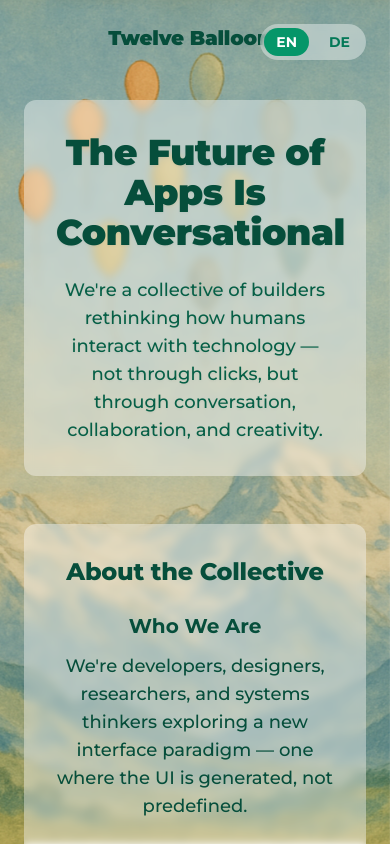
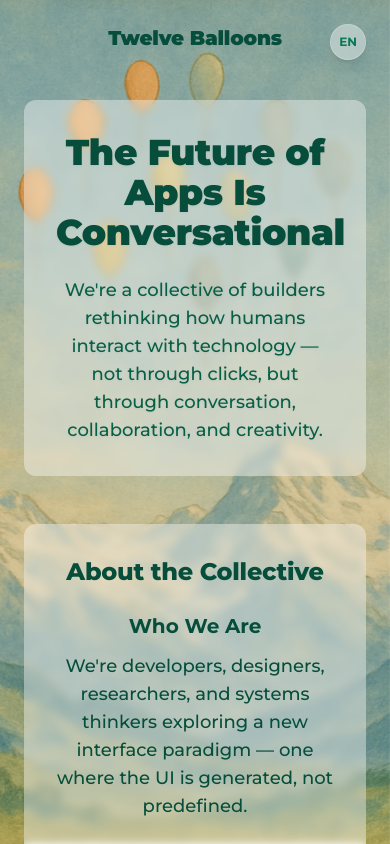
Before and after one commit to twelve-balloons/website, a Next.js app: page / in a window 390 px wide. Shown: the top 844 px of the page. Built offline with nearby package versions, Linux system fonts and the light colour scheme.

Commit message:
feat: update

```diff
--- a/app/landing-page.tsx
+++ b/app/landing-page.tsx
@@ -13,6 +13,7 @@ import { useRef, useEffect } from "react";
 // Replace the existing LandingPage component with this enhanced version
 export default function LandingPage() {
 	const [language, setLanguage] = useState<"en" | "de">("en");
+	const [showLanguageMenu, setShowLanguageMenu] = useState(false);
 
 	// Smooth scroll setup
 	useEffect(() => {
@@ -220,33 +221,104 @@ export default function LandingPage() {
 			<div className="relative z-10 min-h-screen flex flex-col px-6 md:px-16 lg:px-24">
 				{/* Header with fade in animation */}
 				<motion.header
-					className="pt-6 relative max-w-5xl mx-auto w-full"
+					className="pt-6 relative max-w-5xl mx-auto w-full flex items-center justify-center"
 					initial={{ opacity: 0, y: -20 }}
 					animate={{ opacity: 1, y: 0 }}
 					transition={{ duration: 0.6 }}
 				>
-					<h1 className="text-xl md:text-2xl font-black tracking-tight text-center">Twelve Balloons</h1>
+					<h1 className="text-xl md:text-2xl font-black tracking-tight">Twelve Balloons</h1>
+				</motion.header>
 
-					{/* Language Toggle */}
-					<div className="absolute top-6 right-0 flex gap-2 bg-white/40 backdrop-blur-sm rounded-full p-1">
+				{/* Floating Language Toggle - Mobile Friendly */}
+				<motion.div
+					className="fixed md:absolute md:top-6 top-6 right-6 z-20"
+					initial={{ opacity: 0, scale: 0.8 }}
+					animate={{ opacity: 1, scale: 1 }}
+					transition={{ duration: 0.5, delay: 0.3 }}
+				>
+					<div className="relative">
+						{/* Mobile: Floating button */}
+						<div className="md:hidden">
+							<motion.button
+								onClick={() => setShowLanguageMenu(!showLanguageMenu)}
+								className="w-9 h-9 bg-white/40 backdrop-blur-sm rounded-full shadow-lg flex items-center justify-center text-emerald-700 font-bold border border-white/20 text-xs"
+								whileTap={{ scale: 0.9 }}
+								whileHover={{ scale: 1.1, backgroundColor: "rgba(255, 255, 255, 0.6)" }}
+							>
+								{language.toUpperCase()}
+							</motion.button>
+
+							{/* Animated language options */}
+							<motion.div
+								className="absolute top-12 right-0 bg-white/80 backdrop-blur-sm rounded-xl shadow-lg border border-white/20 overflow-hidden"
+								initial={{ opacity: 0, y: -10, scale: 0.95 }}
+								animate={{
+									opacity: showLanguageMenu ? 1 : 0,
+									y: showLanguageMenu ? 0 : -10,
+									scale: showLanguageMenu ? 1 : 0.95,
+								}}
+								transition={{ duration: 0.2 }}
+								style={{ pointerEvents: showLanguageMenu ? "auto" : "none" }}
+							>
+								<button
+									onClick={() => {
+										setLanguage("en");
+										setShowLanguageMenu(false);
+									}}
+									className={`block w-full px-4 py-3 text-left font-bold transition-colors ${
+										language === "en" ? "bg-emerald-600 text-white" : "text-emerald-700 hover:bg-white/50"
+									}`}
+								>
+									English
+								</button>
+								<button
+									onClick={() => {
+										setLanguage("de");
+										setShowLanguageMenu(false);
+									}}
+									className={`block w-full px-4 py-3 text-left font-bold transition-colors ${
+										language === "de" ? "bg-emerald-600 text-white" : "text-emerald-700 hover:bg-white/50"
+									}`}
+								>
+									Deutsch
+								</button>
+							</motion.div>
+						</div>
+
+						{/* Desktop: Sliding toggle */}
+						<div className="hidden md:block relative bg-white/40 backdrop-blur-sm rounded-full p-1 shadow-lg border border-white/20">
+							{/* Sliding background */}
+							<motion.div
+								className="absolute top-1 bottom-1 bg-emerald-600 rounded-full shadow-sm"
+								animate={{
+									left: language === "en" ? "4px" : "50%",
+									width: language === "en" ? "calc(50% - 4px)" : "calc(50% - 4px)",
+								}}
+								transition={{ type: "spring", stiffness: 300, damping: 30 }}
+							/>
+
+							{/* Button container */}
+							<div className="relative flex">
 								<button
 									onClick={() => setLanguage("en")}
-							className={`px-3 py-1 rounded-full text-sm font-bold transition-colors ${
-								language === "en" ? "bg-emerald-600 text-white" : "text-emerald-700 hover:bg-white/50"
+									className={`relative z-10 px-3 py-1 rounded-full text-sm font-bold transition-colors ${
+										language === "en" ? "text-white" : "text-emerald-700 hover:text-emerald-800"
 									}`}
 								>
 									EN
 								</button>
 								<button
 									onClick={() => setLanguage("de")}
-							className={`px-3 py-1 rounded-full text-sm font-bold transition-colors ${
-								language === "de" ? "bg-emerald-600 text-white" : "text-emerald-700 hover:bg-white/50"
+									className={`relative z-10 px-3 py-1 rounded-full text-sm font-bold transition-colors ${
+										language === "de" ? "text-white" : "text-emerald-700 hover:text-emerald-800"
 									}`}
 								>
 									DE
 								</button>
 							</div>
-				</motion.header>
+						</div>
+					</div>
+				</motion.div>
 
 				{/* Main Content - Split into separate boxes */}
 				<div className="flex-1 flex flex-col max-w-5xl mx-auto w-full py-12">
```
Lines whose indentation alone changed are shown as unchanged.
